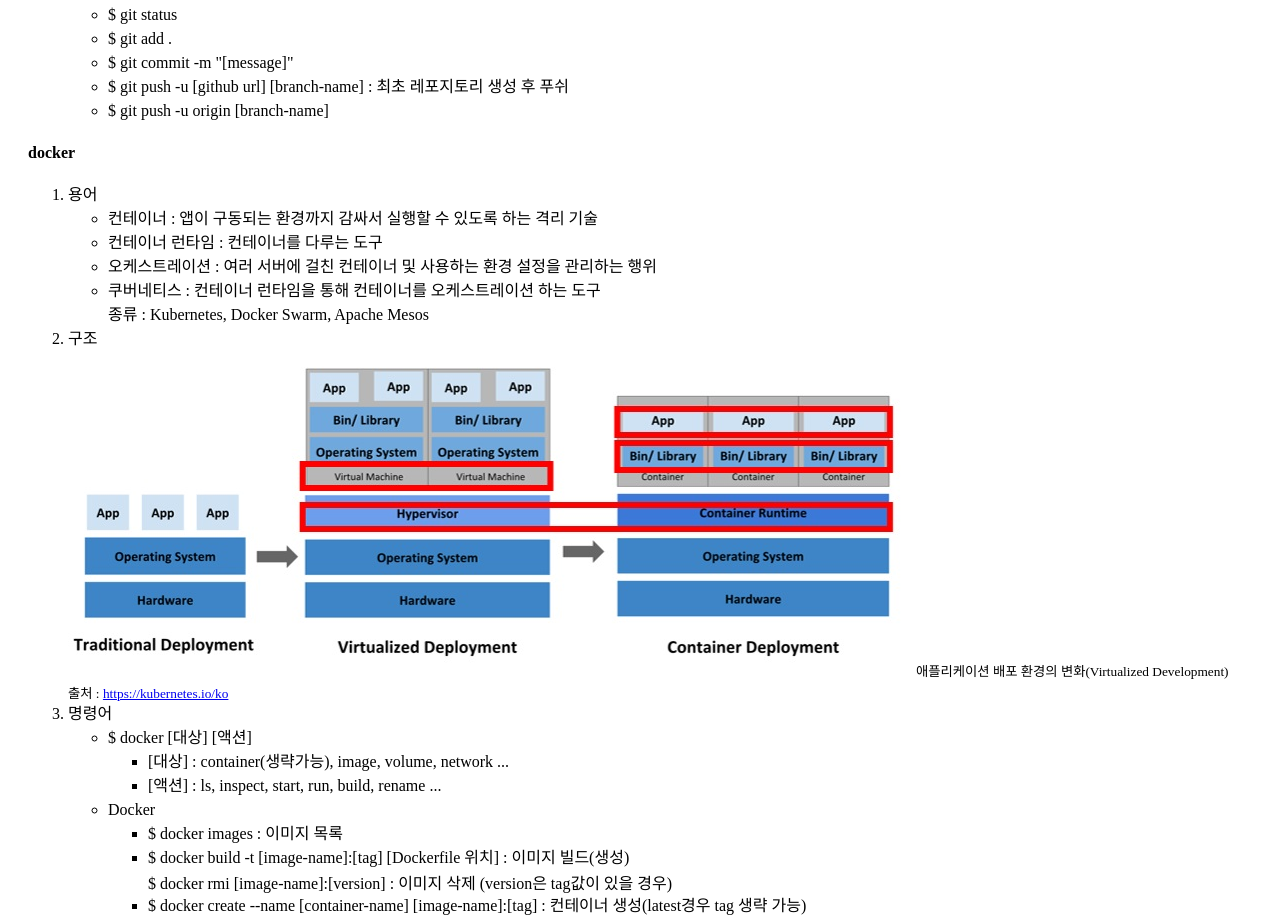
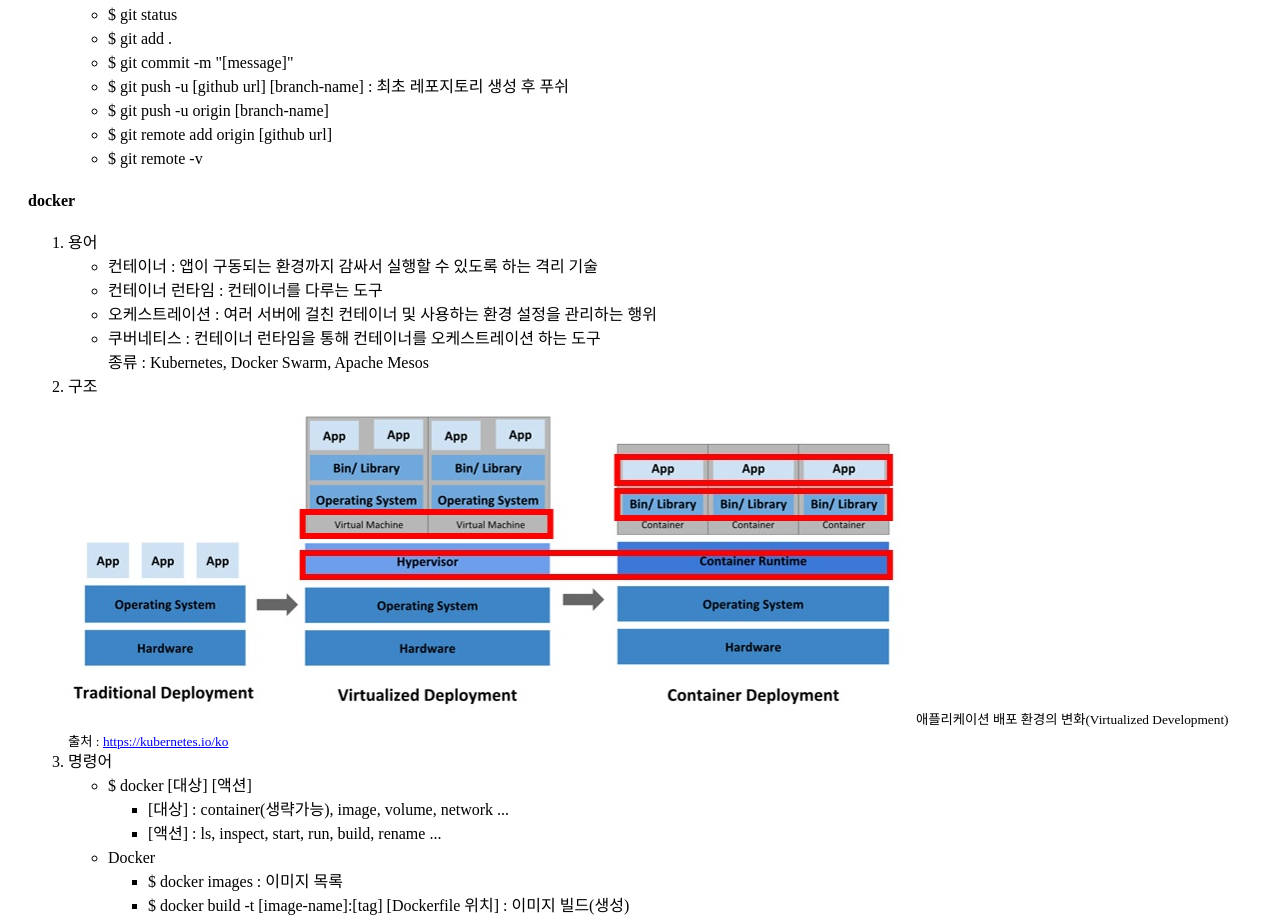
Before and after one commit to 3maestro/study, a plain HTML site: page index.html in a window 1280 px wide. Shown: the part 2886-3809 px from the top of the page. Drawn offline with Linux system fonts and the light colour scheme.

Commit message:
"2024-04-05 git remote"

```diff
--- a/index.html
+++ b/index.html
@@ -186,6 +186,8 @@
 					<li>$ git commit -m "[message]"</li>
 					<li>$ git push -u [github url] [branch-name] : 최초 레포지토리 생성 후 푸쉬</li>
 					<li>$ git push -u origin [branch-name]</li>
+					<li>$ git remote add origin [github url]</li>
+					<li>$ git remote -v</li>
 				</ul>
 			</ol>
 
```
